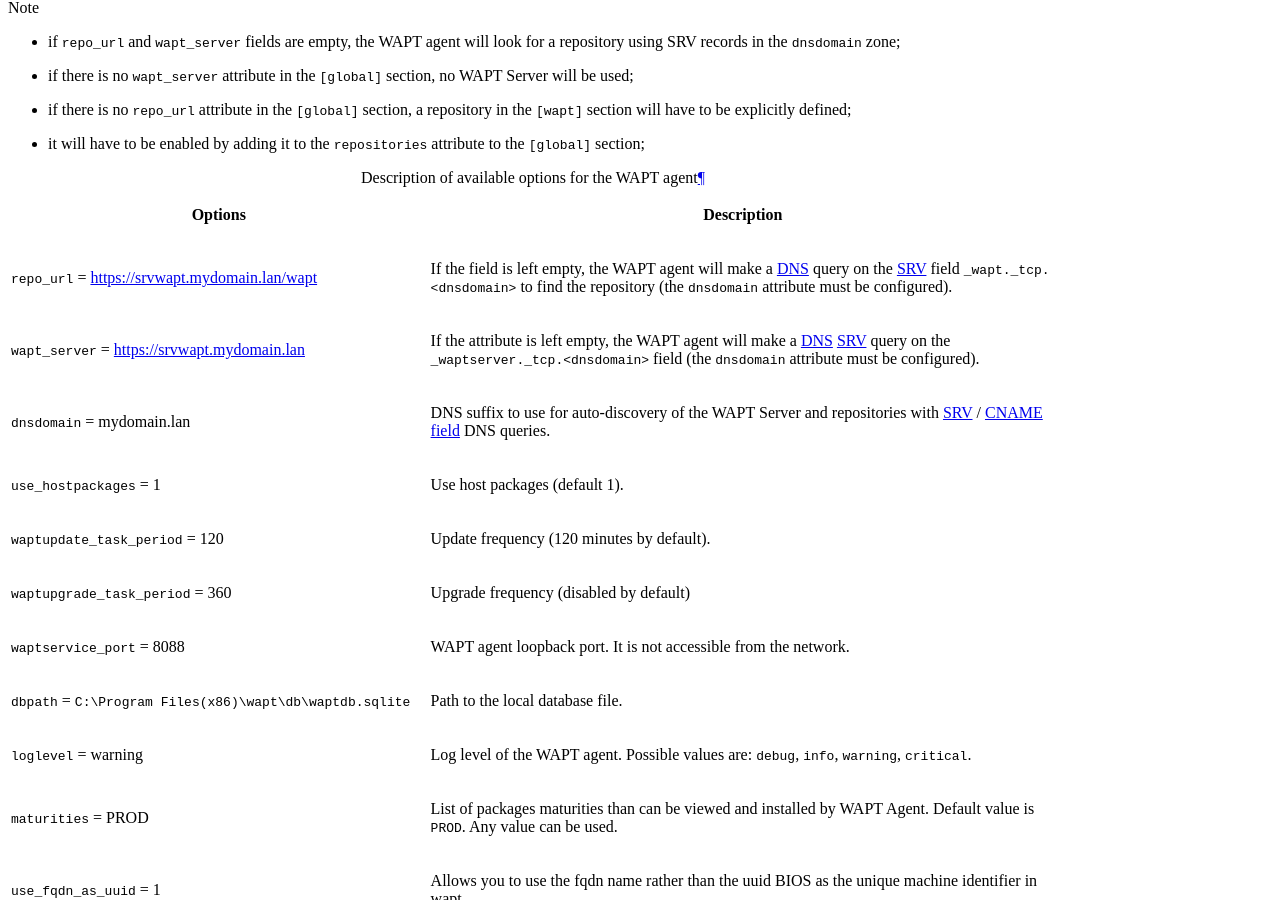
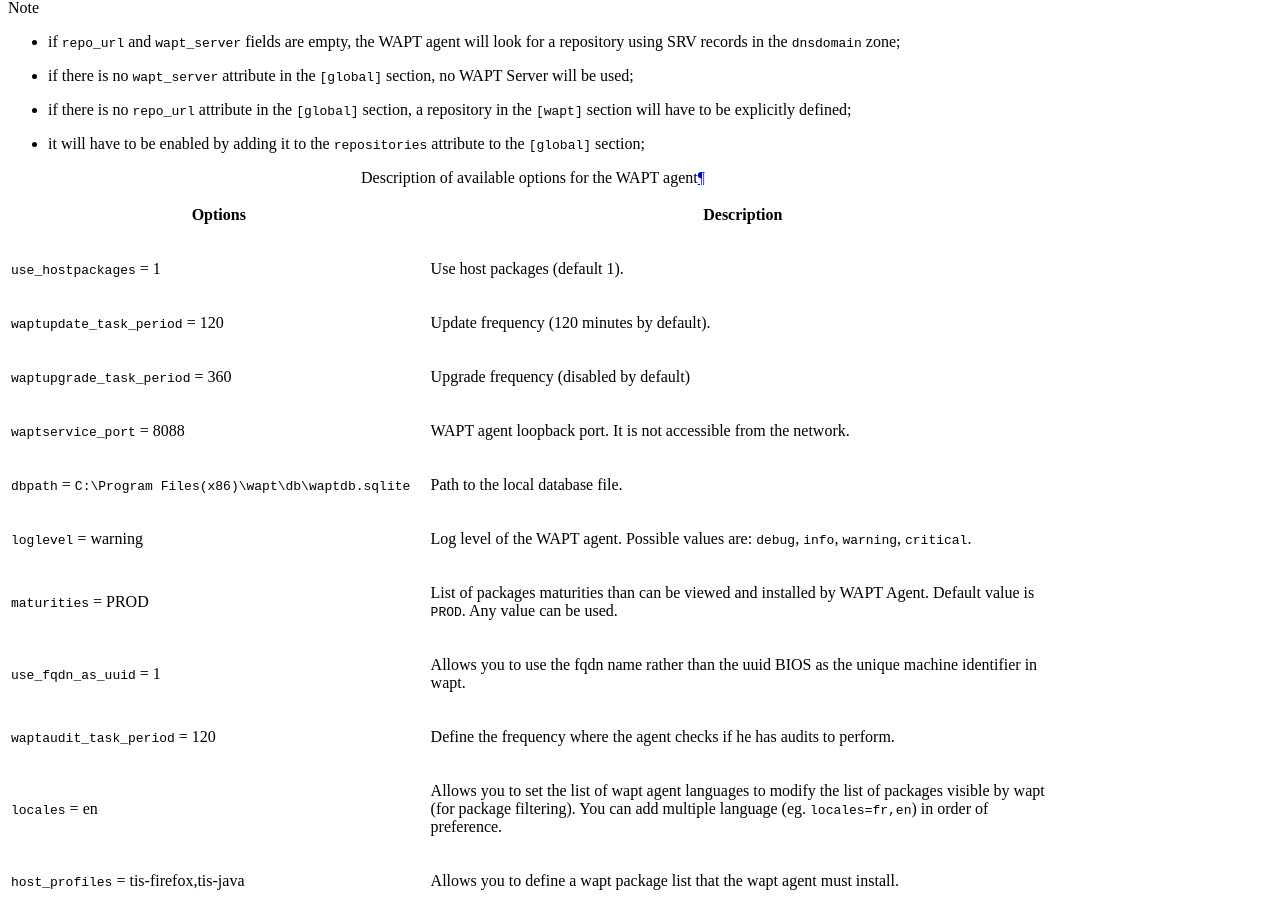
Before and after one commit to tranquilit/WAPT-Documentation, a Sphinx documentation site: the page built from source/wapt-configuration/ini-file/wapt-get.ini.rst, in a window 1280 px wide and 900 px high, scrolled down 1565 px. Built offline with Sphinx 7.4.7 and the Read the Docs theme 2.0.0, drawn with Linux system fonts in a browser that asks for light colours.

Commit message:
remove dns search (deprecated)

```diff
--- a/source/wapt-configuration/ini-file/wapt-get.ini.rst
+++ b/source/wapt-configuration/ini-file/wapt-get.ini.rst
@@ -46,17 +46,6 @@
 
   * - Options
     - Description
-  * - ``repo_url`` = https://srvwapt.mydomain.lan/wapt
-    - If the field is left empty, the WAPT agent will make a :term:`DNS`
-      query on the :term:`SRV` field ``_wapt._tcp.<dnsdomain>`` to find
-      the repository (the ``dnsdomain`` attribute must be configured).
-  * - ``wapt_server`` = https://srvwapt.mydomain.lan
-    - If the attribute is left empty, the WAPT agent will make a
-      :term:`DNS` :term:`SRV` query on the ``_waptserver._tcp.<dnsdomain>``
-      field (the ``dnsdomain`` attribute must be configured).
-  * - ``dnsdomain`` = mydomain.lan
-    - DNS suffix to use for auto-discovery of the WAPT Server and
-      repositories with :term:`SRV` / :term:`CNAME field` DNS queries.
   * - ``use_hostpackages`` = 1
     - Use host packages (default 1).
   * - ``waptupdate_task_period`` = 120
```
